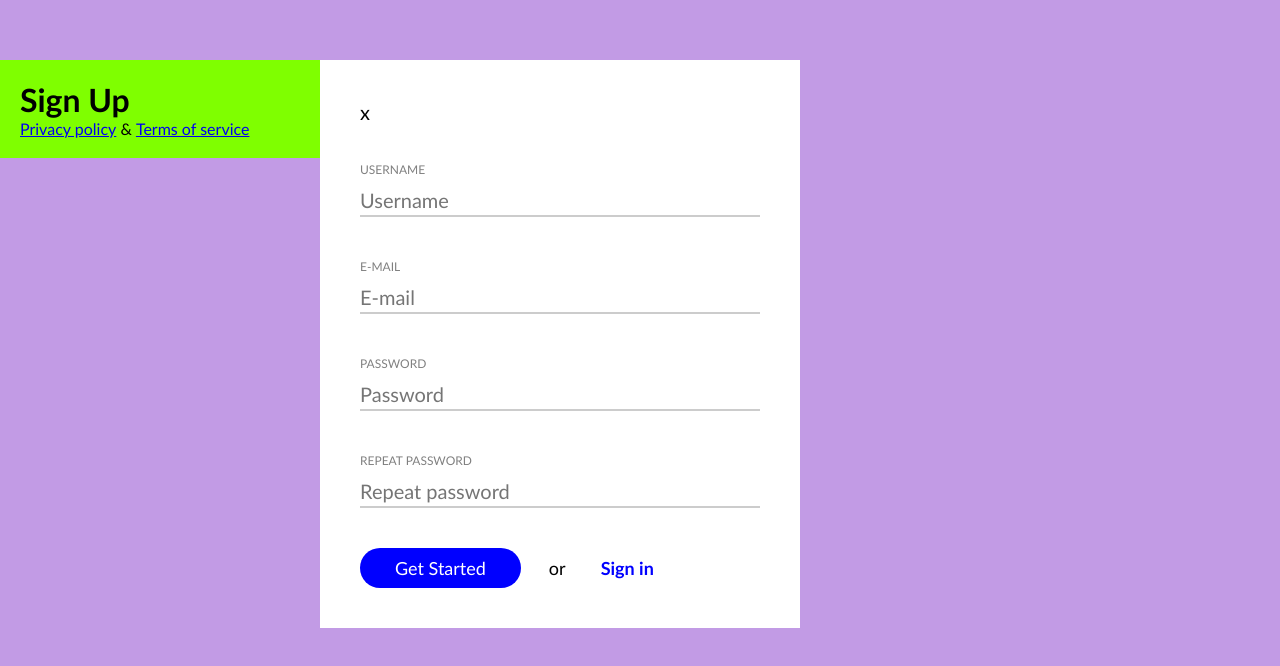
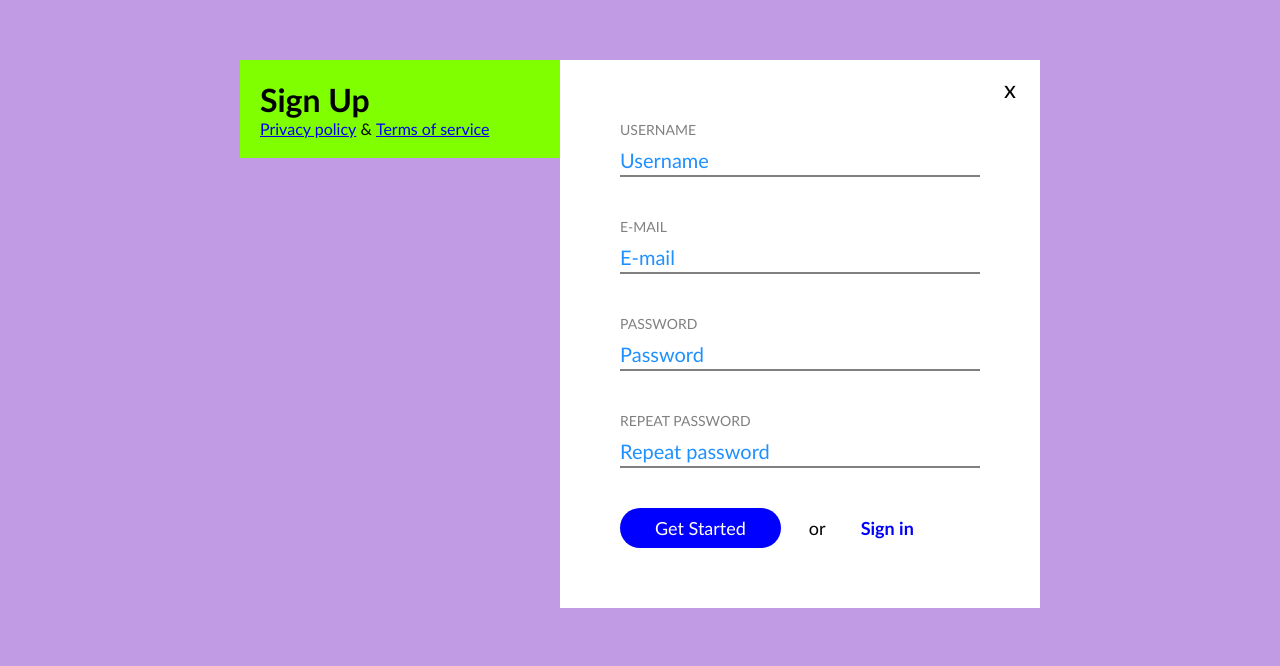
Before and after one commit to onablo/1-sign1-up, a plain HTML site: page index.html in a window 1280 px wide. Drawn offline with Linux system fonts and the light colour scheme.

Commit message:
Close element #14

```diff
--- a/css/main.css
+++ b/css/main.css
@@ -15,7 +15,7 @@ body {
     display: inline-block;
     width: 800px;
     margin-top: 60px;
-    margin-left: count((100% - 800px) / 2);
+    margin-left: calc((100% - 800px) / 2);
     position: relative;
 }
 
@@ -28,19 +28,29 @@ body {
 }
 
 .right-column {
+    width: 60%;
     float: left;
-    width: 60%;
-    padding: 40px;
+    padding: 60px;
     background-color: #fff;
-
+    position: relative;
 }
 
 .close {
     display: inline-block;
     width: 60px;
     height: 60px;
-    font-size: 20px;
+    font-size: 24px;
+    text-align: center;
+    line-height: 57px;
+    position: absolute;
+    top: 0;
+    right: 0;
+}
 
+.close:hover {
+    color:blue;
+    background-color:lightblue;
+    cursor: pointer;
 }
 
 form {
@@ -62,7 +72,7 @@ form > .form-row > label {
     display: inline-block;
     width: 100%;
     margin-bottom: 5px;
-    font-size: 12px;
+    font-size: 14px;
     line-height: 20px;
     text-transform: uppercase;
     color: grey;
@@ -74,8 +84,15 @@ form > .form-row > input {
     width: 100%;
     font-size: 20px;
     line-height: 30px;
+    color:lightblue;
     border: none;
-    border-bottom: 2px solid #ccc;
+    border-bottom: 2px solid grey;
+}
+
+form > .form-row > input::placeholder {
+
+    color:dodgerblue;
+
 }
 
 form > .form-row > button {
```
